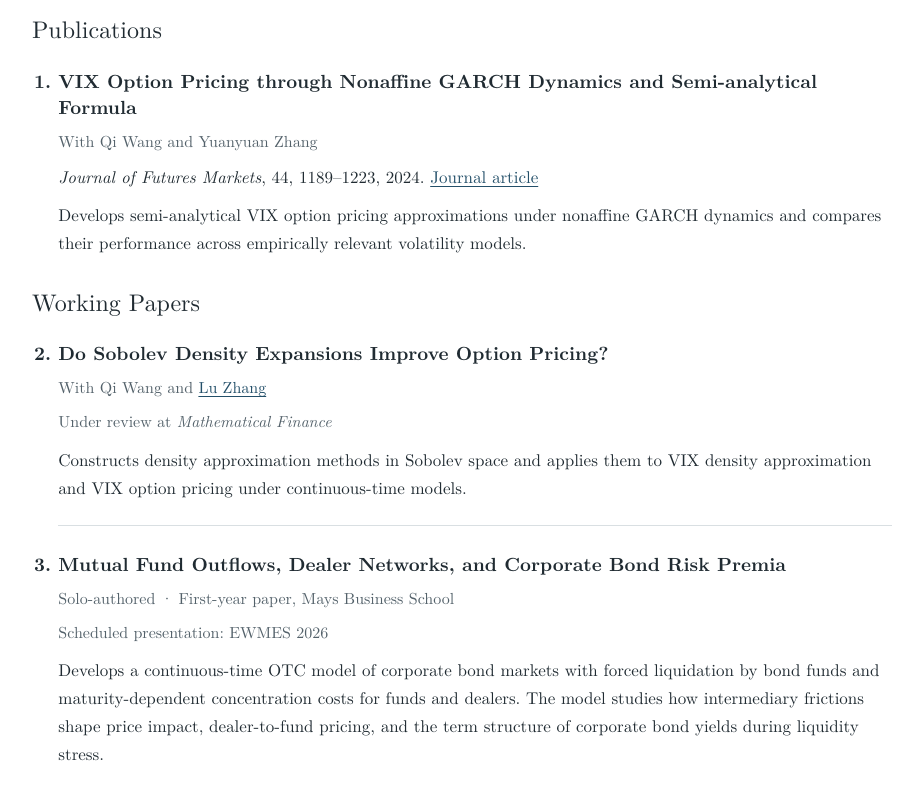
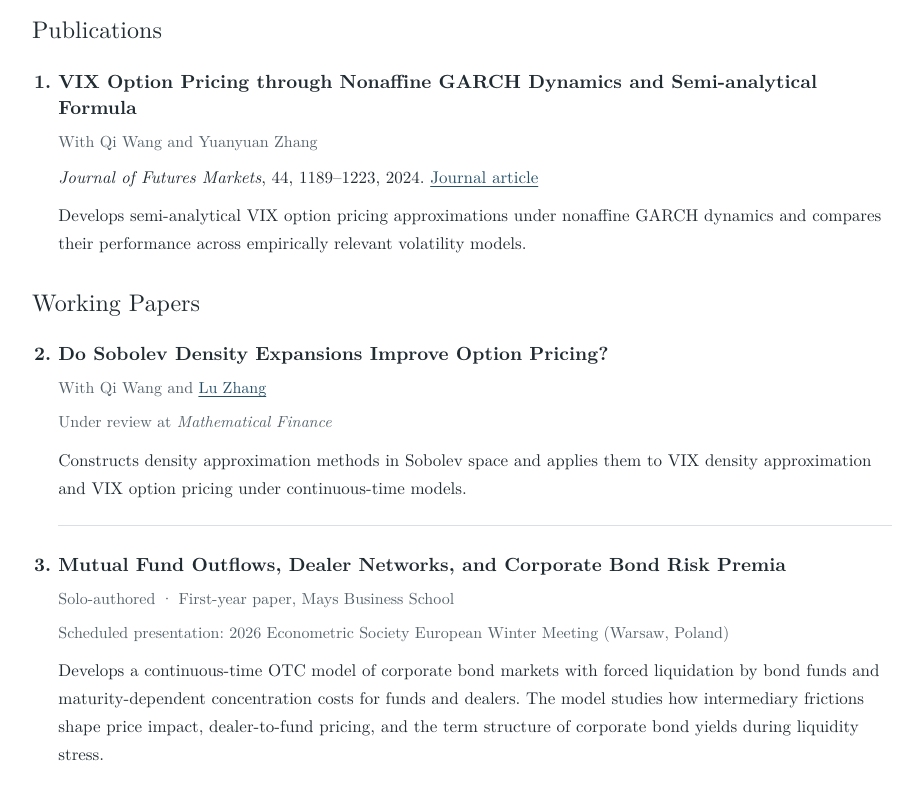
Before and after one commit to jtliu99/jtliu99.github.io, a plain HTML site: page research.html in a window 1280 px wide. Shown: the part 231-1020 px from the top of the page, without its empty margins (178-1101 px from the left). Drawn offline with Linux system fonts and the light colour scheme.

Commit message:
Expand 2026 European Winter Meeting name and add Warsaw location

```diff
--- a/research.html
+++ b/research.html
@@ -49,7 +49,7 @@
       <li class="paper"><article>
         <h3>Mutual Fund Outflows, Dealer Networks, and Corporate Bond Risk Premia</h3>
         <p class="byline">Solo-authored · First-year paper, Mays Business School</p>
-        <p class="status">Scheduled presentation: EWMES 2026</p>
+        <p class="status">Scheduled presentation: 2026 Econometric Society European Winter Meeting (Warsaw, Poland)</p>
         <p class="abstract">Develops a continuous-time OTC model of corporate bond markets with forced liquidation by bond funds and maturity-dependent concentration costs for funds and dealers. The model studies how intermediary frictions shape price impact, dealer-to-fund pricing, and the term structure of corporate bond yields during liquidity stress.</p>
       </article></li>
       <li class="paper"><article>
```
